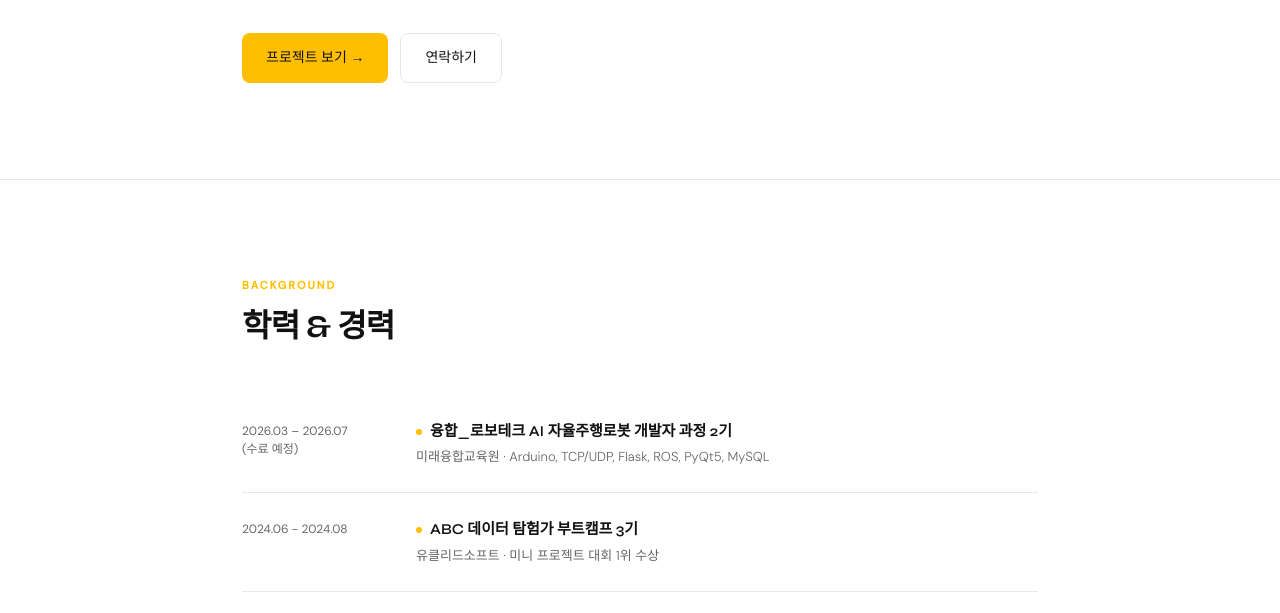
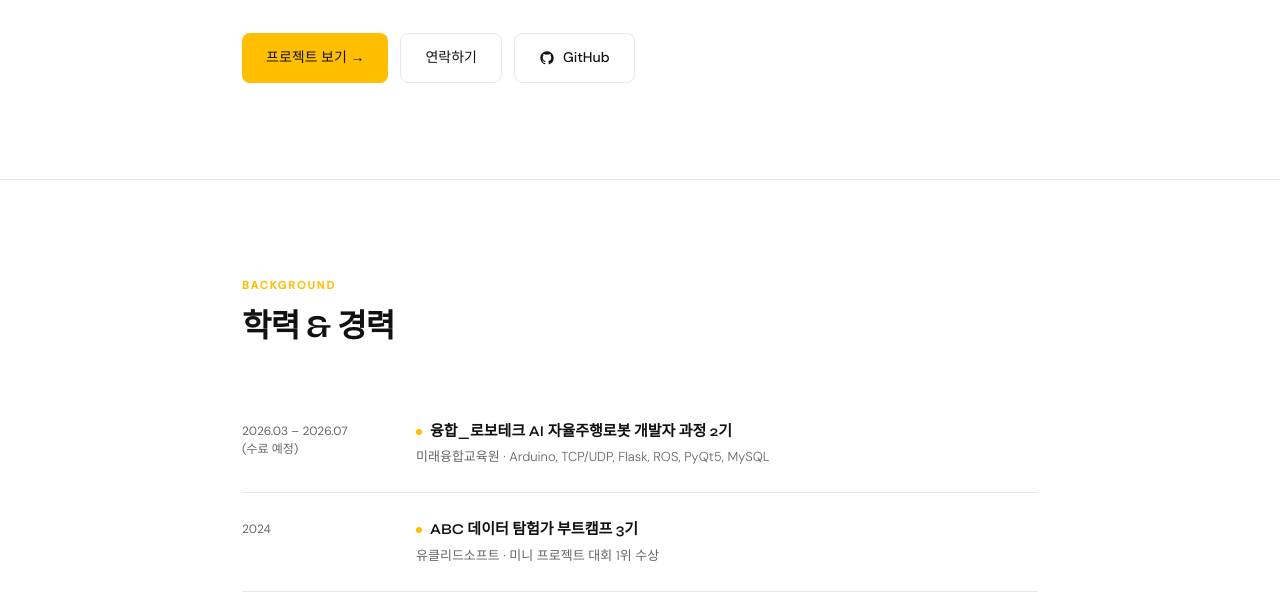
Before and after one commit to steeze1213/steeze1213.github.io, a plain HTML site: page index.html in a window 1280 px wide. Shown: the part 367-980 px from the top of the page. Drawn offline with Linux system fonts and the light colour scheme; no server answers.

Commit message:
Add GitHub link and update date format in index.html

```diff
--- a/index.html
+++ b/index.html
@@ -215,6 +215,10 @@
         <div class="hero-btns fu">
           <a href="#projects" class="btn btn-primary">프로젝트 보기 →</a>
           <a href="#contact" class="btn btn-secondary">연락하기</a>
+          <a href="https://github.com/steeze1213" target="_blank" class="btn btn-secondary">
+            <svg width="16" height="16" viewBox="0 0 24 24" fill="currentColor"><path d="M12 2C6.477 2 2 6.484 2 12.017c0 4.425 2.865 8.18 6.839 9.504.5.092.682-.217.682-.483 0-.237-.008-.868-.013-1.703-2.782.605-3.369-1.343-3.369-1.343-.454-1.158-1.11-1.466-1.11-1.466-.908-.62.069-.608.069-.608 1.003.07 1.531 1.032 1.531 1.032.892 1.53 2.341 1.088 2.91.832.092-.647.35-1.088.636-1.338-2.22-.253-4.555-1.113-4.555-4.951 0-1.093.39-1.988 1.029-2.688-.103-.253-.446-1.272.098-2.65 0 0 .84-.27 2.75 1.026A9.564 9.564 0 0112 6.844c.85.004 1.705.115 2.504.337 1.909-1.296 2.747-1.027 2.747-1.027.546 1.379.202 2.398.1 2.651.64.7 1.028 1.595 1.028 2.688 0 3.848-2.339 4.695-4.566 4.943.359.309.678.92.678 1.855 0 1.338-.012 2.419-.012 2.747 0 .268.18.58.688.482A10.019 10.019 0 0022 12.017C22 6.484 17.522 2 12 2z"/></svg>
+            GitHub
+          </a>
         </div>
       </div>
       <div class="hero-photo-wrap">
@@ -240,7 +244,7 @@
         </div>
       </div>
       <div class="tl-item">
-        <span class="tl-date">2024.06 - 2024.08</span>
+        <span class="tl-date">2024</span>
         <div class="tl-content">
           <h3><span class="tl-dot"></span>ABC 데이터 탐험가 부트캠프 3기</h3>
           <p>유클리드소프트 · 미니 프로젝트 대회 1위 수상</p>
```
